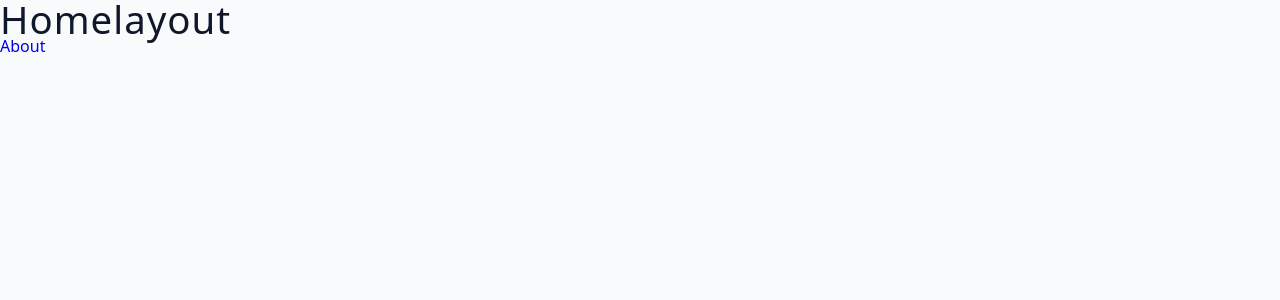
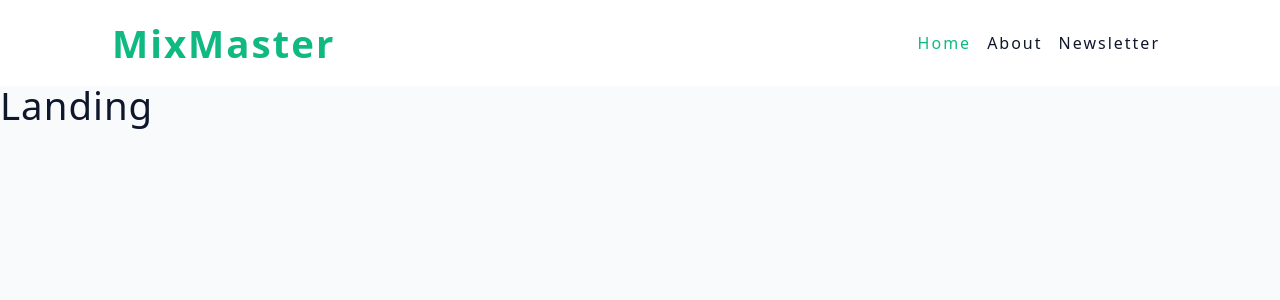
Before and after one commit to EdwinSch/react-mixmaster-cocktails, a React (Vite) app: page / in a window 1280 px wide. Shown: the top 300 px of the page. Built offline with nearby package versions, Linux system fonts and the light colour scheme.

Commit message:
add: navbar component + styles

```diff
--- a/src/App.jsx
+++ b/src/App.jsx
@@ -14,10 +14,24 @@ const router = createBrowserRouter([
   {
     path: "/",
     element: <HomeLayout />,
-  },
-  {
-    path: "/about",
-    element: <About />,
+    children: [
+      {
+        index: true,
+        element: <Landing />,
+      },
+      {
+        path: "cocktail",
+        element: <Cocktail />,
+      },
+      {
+        path: "newsletter",
+        element: <Newsletter />,
+      },
+      {
+        path: "about",
+        element: <About />,
+      },
+    ],
   },
 ]);
 
--- /dev/null
+++ b/src/components/Navbar.jsx
@@ -0,0 +1,24 @@
+import { NavLink } from "react-router-dom";
+
+const Navbar = () => {
+  return (
+    <nav>
+      <div className="nav-center">
+        <span className="logo">MixMaster</span>
+        <div className="nav-links">
+          <NavLink to="/" className="nav-link">
+            Home
+          </NavLink>
+          <NavLink to="/about" className="nav-link">
+            About
+          </NavLink>
+          <NavLink to="newsletter" className="nav-link">
+            Newsletter
+          </NavLink>
+        </div>
+      </div>
+    </nav>
+  );
+};
+
+export default Navbar;
--- a/src/index.css
+++ b/src/index.css
@@ -66,8 +66,8 @@ html {
 
 body {
   background: var(--backgroundColor);
-  font-family: system-ui, -apple-system, BlinkMacSystemFont, 'Segoe UI', Roboto,
-    Oxygen, Ubuntu, Cantarell, 'Open Sans', 'Helvetica Neue', sans-serif;
+  font-family: system-ui, -apple-system, BlinkMacSystemFont, "Segoe UI", Roboto,
+    Oxygen, Ubuntu, Cantarell, "Open Sans", "Helvetica Neue", sans-serif;
   font-weight: 400;
   line-height: 1;
   color: var(--textColor);
@@ -279,9 +279,61 @@ ul {
 PROJECT CSS
 =============
 */
+
+/* NAVBAR Component */
+
+nav {
+  background: white;
+}
 .page {
   width: var(--view-width);
   max-width: var(--max-width);
   margin: 0 auto;
   padding: 5rem 2rem;
 }
+
+.nav-center {
+  width: var(--view-width);
+  max-width: var(--max-width);
+  margin: 0 auto;
+  display: flex;
+  flex-direction: column;
+  padding: 1.5rem 2rem;
+}
+.logo {
+  font-size: clamp(1.5rem, 3vw, 3rem);
+  color: var(--primary-500);
+  font-weight: 700;
+  letter-spacing: 2px;
+}
+.nav-links {
+  display: flex;
+  flex-direction: column;
+  gap: 0.5rem;
+  margin-top: 1rem;
+}
+.nav-link {
+  color: var(--grey-900);
+  padding: 0.5rem 0.5rem 0.5rem 0;
+  transition: var(--transition);
+  letter-spacing: 2px;
+}
+.nav-link:hover {
+  color: var(--primary-500);
+}
+.active {
+  color: var(--primary-500);
+}
+@media (min-width: 768px) {
+  .nav-center {
+    flex-direction: row;
+    justify-content: space-between;
+    align-items: center;
+  }
+  .nav-links {
+    flex-direction: row;
+    margin-top: 0;
+  }
+}
+
+/* NAVBAR Component */
--- a/src/pages/Cocktail.jsx
+++ b/src/pages/Cocktail.jsx
@@ -1,5 +1,5 @@
-const Cokctail = () => {
-  return <h2>Cokctail</h2>;
+const Cocktail = () => {
+  return <h2>Cocktail</h2>;
 };
 
-export default Cokctail;
+export default Cocktail;
--- a/src/pages/HomeLayout.jsx
+++ b/src/pages/HomeLayout.jsx
@@ -1,11 +1,12 @@
-import { Link } from "react-router-dom";
+import { Outlet } from "react-router-dom";
+import Navbar from "../components/Navbar";
 
 const HomeLayout = () => {
   return (
-    <div>
-      <h2>homelayout</h2>
-      <Link to="/about">About</Link>
-    </div>
+    <>
+      <Navbar />
+      <Outlet />
+    </>
   );
 };
 
```
